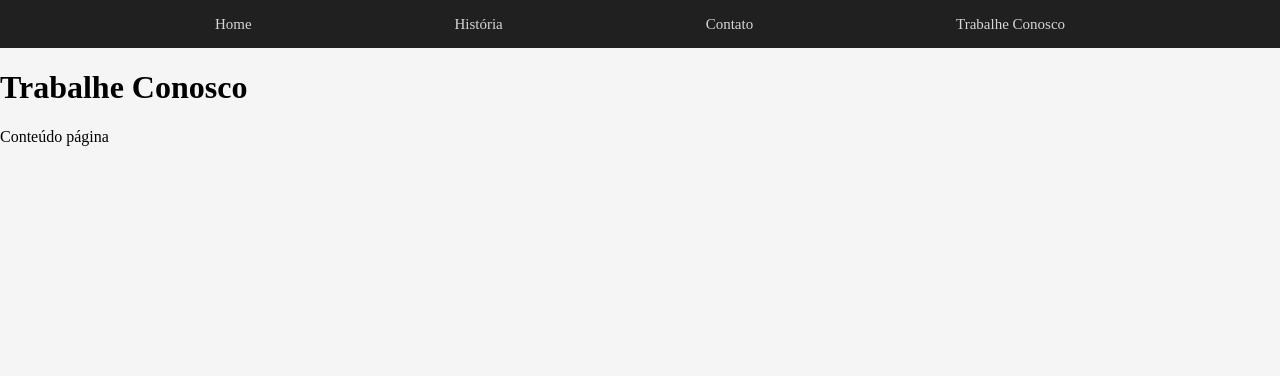
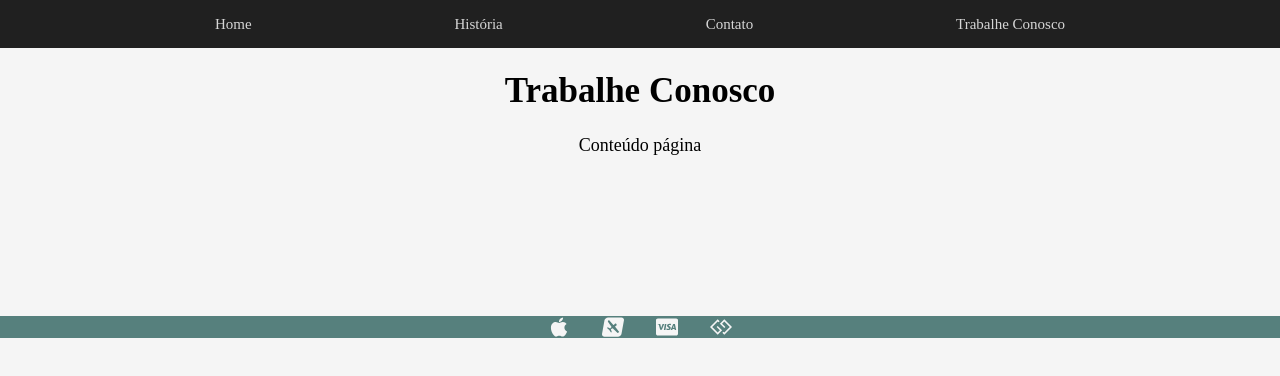
Before and after one commit to pedrohrocha16/estudos-react, a React (Create React App) app: page /trabalheConosco in a window 1280 px wide. Shown: the top 376 px of the page. Built offline with nearby package versions, Linux system fonts and the light colour scheme.

Commit message:
Adicionando react icons

```diff
--- a/package.json
+++ b/package.json
@@ -8,6 +8,7 @@
     "@testing-library/user-event": "^13.5.0",
     "react": "^18.2.0",
     "react-dom": "^18.2.0",
+    "react-icons": "^4.8.0",
     "react-router-dom": "^6.11.1",
     "react-scripts": "5.0.1",
     "web-vitals": "^2.1.4"
--- a/src/App.js
+++ b/src/App.js
@@ -5,7 +5,7 @@
 import Historia from './components/pages/Historia';
 import Contato from './components/pages/Contato';
 import TrabalheConosco from './components/pages/TrabalheConosco';
-
+import Footer from './components/layout/Footer';
 
 function App() {
   return (
@@ -17,6 +17,7 @@
         <Route path='/contato' element={<Contato />} />
         <Route path='/trabalheConosco' element={<TrabalheConosco />} />
       </Routes>
+        <Footer />
 
     </Router>
   );
--- /dev/null
+++ b/src/components/layout/Footer.js
@@ -0,0 +1,17 @@
+import {FaApple, FaAvianex, FaCcVisa, FaGg} from 'react-icons/fa'
+import styles from './Footer.module.css'
+
+function Footer() {
+   return(
+      <div>
+         <footer className={styles.footer}>
+            <FaApple />
+            <FaAvianex />
+            <FaCcVisa />
+            <FaGg />
+         </footer>
+      </div>
+   )
+}
+
+export default Footer
--- /dev/null
+++ b/src/components/layout/Footer.module.css
@@ -0,0 +1,11 @@
+.footer {
+   background: rgb(86, 128, 125);
+   color: whitesmoke;
+   display: flex;
+   font-size: 22px;
+   justify-content: center;
+}
+.footer svg {
+   margin-left: 1rem;
+   margin-right: 1rem;
+}
--- a/src/index.css
+++ b/src/index.css
@@ -3,3 +3,15 @@
   margin: 0;
   padding: 0;
 }
+h1 {
+  color: rgb(0, 0, 0);
+  display: flex;
+  font-size: 35px;
+  justify-content: center;
+}
+p{
+  display: flex;
+  font-size: 18px;
+  justify-content: center;
+  margin-bottom: 10rem;
+}
```
Also changed, not shown: 1 other file (tests, documents, lock files or other folders).
